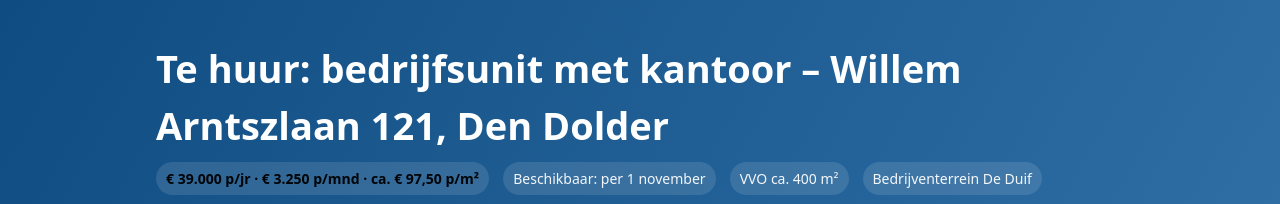
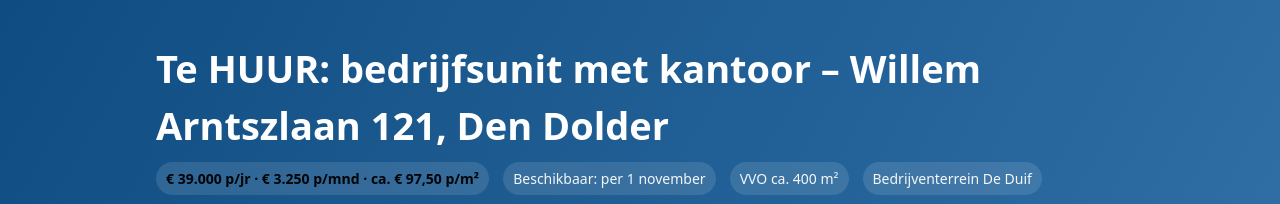
Before and after one commit to brucewesteneng/willemarntzlaan121, a plain HTML site: page index.html in a window 1280 px wide. Shown: the top 204 px of the page. Drawn offline with Linux system fonts and the light colour scheme.

Commit message:
Update index.html

```diff
--- a/index.html
+++ b/index.html
@@ -3,7 +3,7 @@
 <head>
   <meta charset="utf-8">
   <meta name="viewport" content="width=device-width, initial-scale=1">
-  <title>Te HUUR – Willem Arntszlaan 121, Den Dolder</title>
+  <title>Te huur – Willem Arntszlaan 121, Den Dolder</title>
   <meta name="description" content="Multifunctionele bedrijfsunit met kantoorruimtes te huur aan de Willem Arntszlaan 121 te Den Dolder. Huurprijs € 39.000 p/jr, beschikbaar per 1 november.">
   <style>
     :root {
@@ -44,7 +44,7 @@
 <body>
   <header>
     <div class="wrap">
-      <h1>Te huur: bedrijfsunit met kantoor – Willem Arntszlaan 121, Den Dolder</h1>
+      <h1>Te HUUR: bedrijfsunit met kantoor – Willem Arntszlaan 121, Den Dolder</h1>
       <div class="meta">
         <span class="badge">€ 39.000 p/jr · € 3.250 p/mnd · ca. € 97,50 p/m²</span>
         <span>Beschikbaar: per 1 november</span>
```
